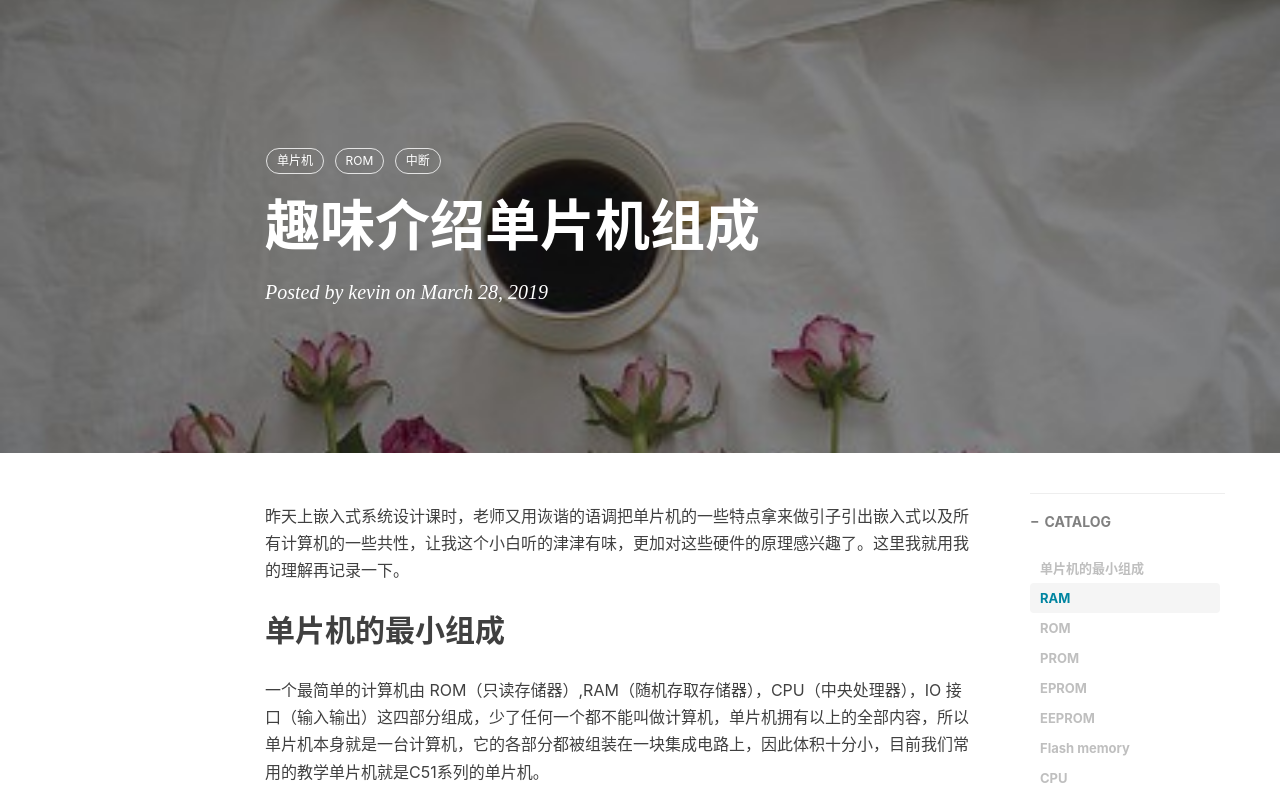
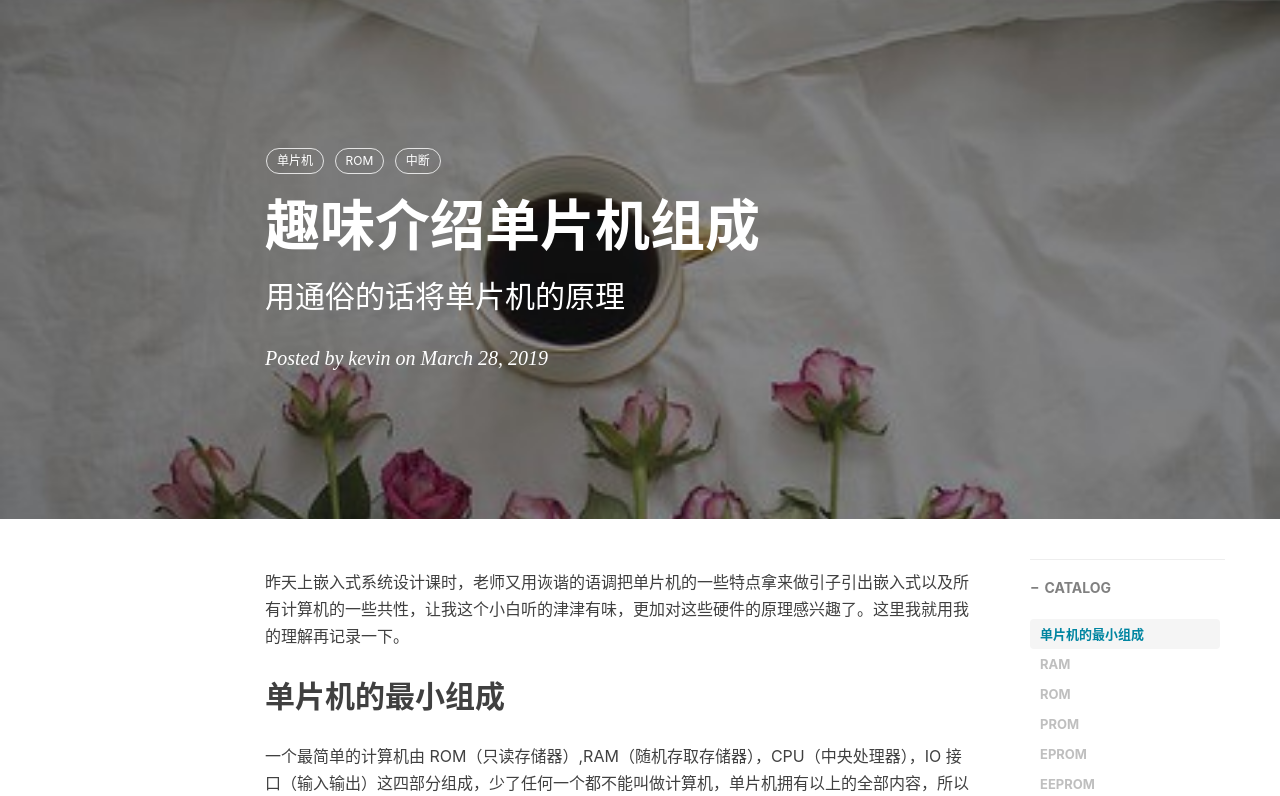
Before and after one commit to yarkable/yarkable.github.io, a Jekyll site: the page built from _posts/2019-03-28-趣味介绍单片机组成.md, in a window 1280 px wide and 900 px high, cut to the strip 104-900 px from the top of the window. Built offline with Jekyll 4.4.1, drawn with Linux system fonts in a browser that asks for light colours; nearby versions of some CDN libraries; comment, search, counter and statistics services are not loaded.

Commit message:
upload fourth post

```diff
--- a/_posts/2019-03-28-趣味介绍单片机组成.md
+++ b/_posts/2019-03-28-趣味介绍单片机组成.md
@@ -1,7 +1,7 @@
 ---
 layout:     post
 title:      趣味介绍单片机组成
-subtitle:
+subtitle:   用通俗的话将单片机的原理
 date:       2019-03-28
 author:     kevin
 header-img: img/post-head-3-28.jpg
```
